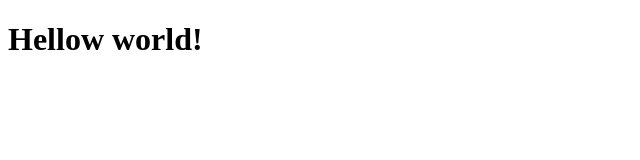
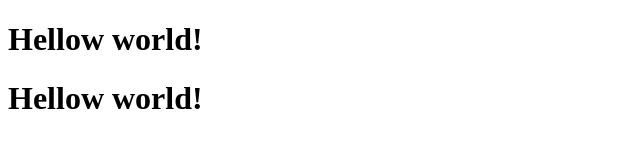
Before and after one commit to Yam0r/mate.project, a plain HTML site: page index.html in a window 1280 px wide. Shown: the whole page, without its empty margins (0-640 px from the left). Drawn offline with Linux system fonts and the light colour scheme.

Commit message:
Update index.html

```diff
--- a/index.html
+++ b/index.html
@@ -7,5 +7,6 @@
 </head>
 <body>
     <h1>Hellow world!</h1>
+    <h1>Hellow world!</h1>
 </body>
 </html>
```
